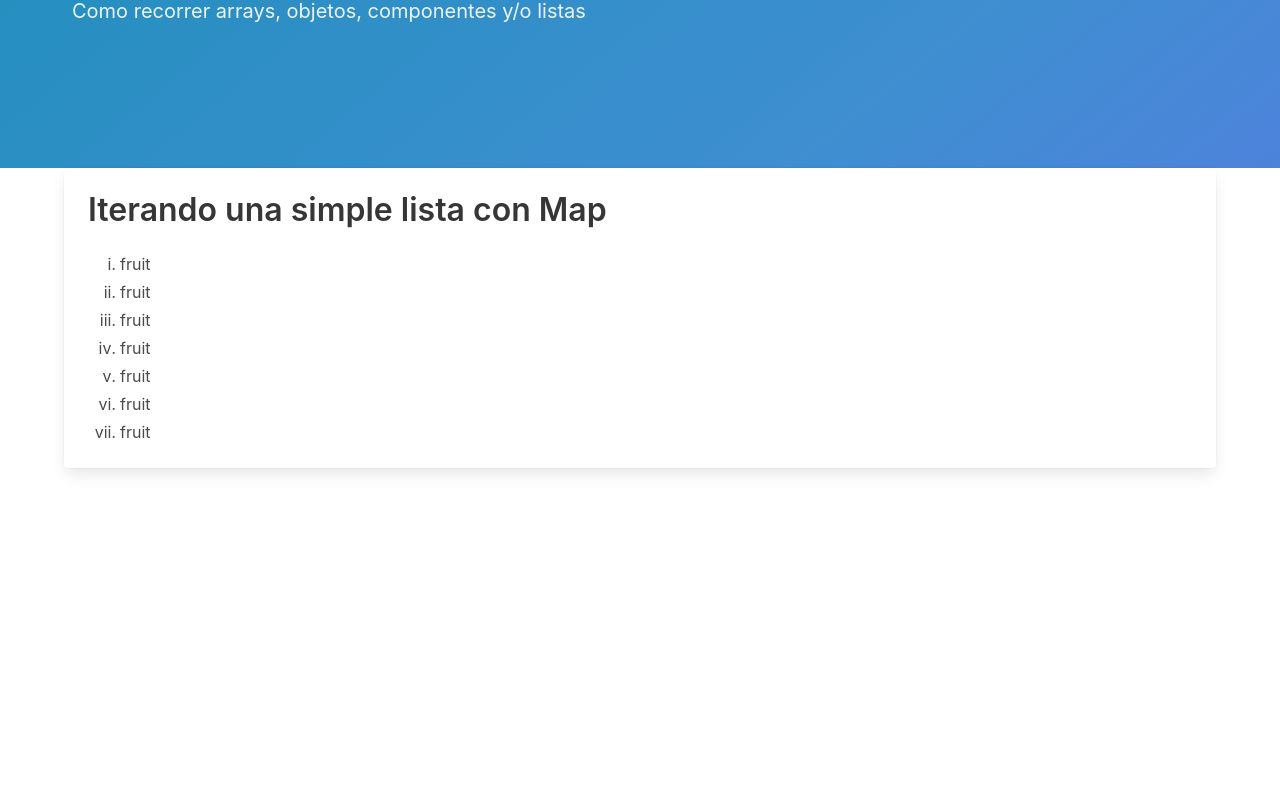
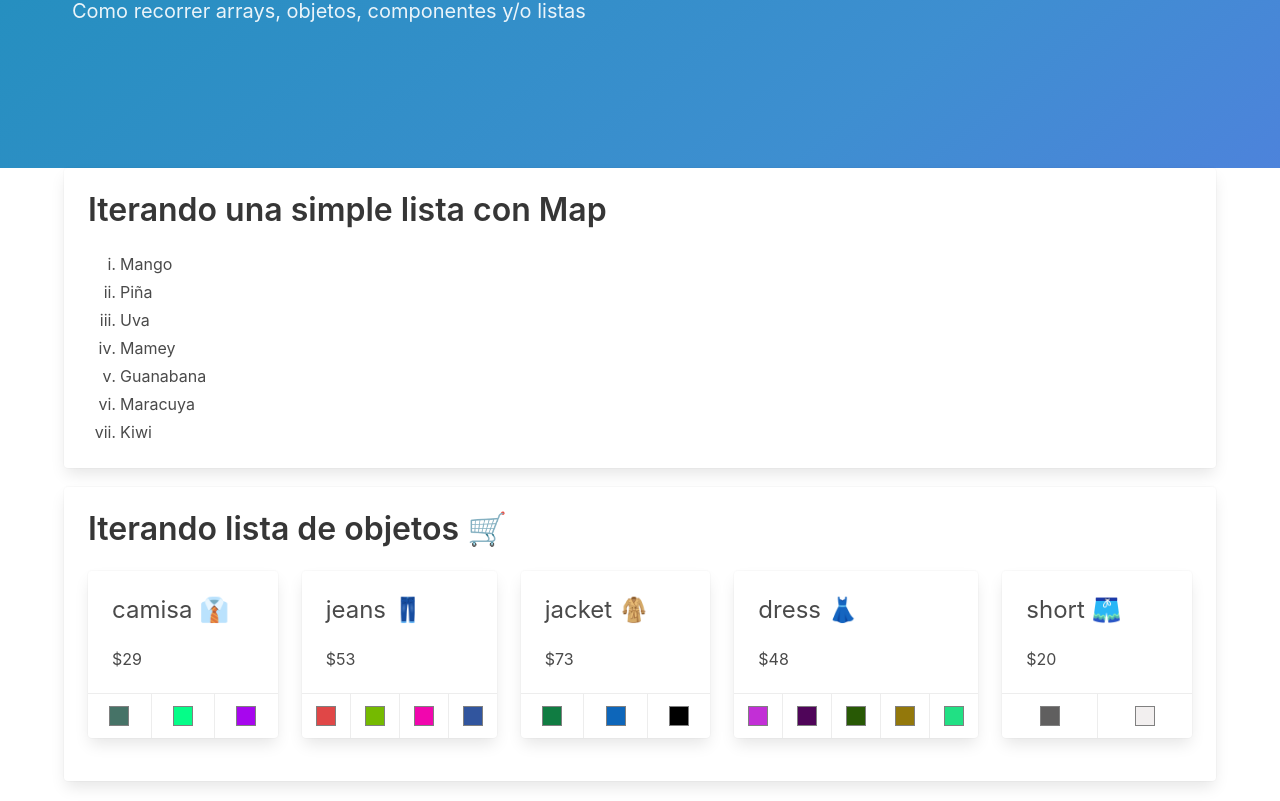
Before and after one commit to bider88/basic-react, a React (Create React App) app: page / in a window 1280 px wide. Shown: the part 3463-4264 px from the top of the page. Before the commit the page ends 3950 px from the top, so only its background shows below. Built offline with nearby package versions, Linux system fonts and the light colour scheme.

Commit message:
iterate objects

```diff
--- a/src/components/IterateLists/IterateLists.js
+++ b/src/components/IterateLists/IterateLists.js
@@ -1,5 +1,6 @@
 import React from 'react'
 import SimpleIterate from './SimpleIterate'
+import ObjectIterate from './ObjectIterate'
 
 export default class IterateLists extends React.Component {
   render() {
@@ -7,6 +8,8 @@ export default class IterateLists extends React.Component {
       <div>
         { /* Iterando una simple lista con Map */ }
         <SimpleIterate/>
+        { /* Iterando lista de objetos */ }
+        <ObjectIterate/>
       </div>
     )
   }
--- /dev/null
+++ b/src/components/IterateLists/ObjectIterate/ObjectIterate.js
@@ -0,0 +1,83 @@
+import React from 'react'
+
+export default class ObjectIterate extends React.Component {
+
+  state = {
+    products: [
+      {
+        id: 1,
+        name: 'camisa 👔',
+        colors: [ '#467367', '#05fd88', '#a706ee' ],
+        price: 29
+      },
+      {
+        id: 2,
+        name: 'jeans 👖',
+        colors: [ '#e04747', '#75ba00', '#f106ae', '#31559e' ],
+        price: 53
+      },
+      {
+        id: 3,
+        name: 'jacket 🧥',
+        colors: [ '#107c42', '#0d66ba', '#000000' ],
+        price: 73
+      },
+      {
+        id: 4,
+        name: 'dress 👗',
+        colors: [ '#c22fd6', '#4f0559', '#285905', '#93780b', '#21e084' ],
+        price: 48
+      },
+      {
+        id: 5,
+        name: 'short 🩳',
+        colors: [ '#605f5f', '#f2efef' ],
+        price: 20
+      }
+    ]
+  }
+
+  boxColor = (color) => (
+    {
+      border: '1px solid grey',
+      width: '20px',
+      height: '20px',
+      margin: '0 2px',
+      backgroundColor: color
+    }
+  )
+
+  render() {
+
+    return (
+      <div className='card'>
+        <div className='card-content'>
+          <p className='title'>Iterando lista de objetos <span role="img" aria-label='cart'>🛒</span></p>
+          <div className='columns is-desktop'>
+            {
+              this.state.products.map( product =>
+                <div key={ product.id } className="column">
+                  <div className='card'>
+                    <div className='card-content'>
+                      <p className='subtitle is-4'>{ product.name }</p>
+                      <p className="subtitle is-6">${ product.price }</p>
+                    </div>
+                    <footer className="card-footer">
+                      {
+                        product.colors.map( (color, index) =>
+                          <p className="card-footer-item" key={ index }>
+                            <span style={ this.boxColor(color) }></span>
+                          </p>
+                        )
+                      }
+                    </footer>
+                  </div>
+                </div>
+              )
+            }
+          </div>
+        </div>
+      </div>
+    )
+  }
+}
--- /dev/null
+++ b/src/components/IterateLists/ObjectIterate/index.js
@@ -0,0 +1 @@
+export { default } from './ObjectIterate'
--- a/src/components/IterateLists/SimpleIterate/SimpleIterate.js
+++ b/src/components/IterateLists/SimpleIterate/SimpleIterate.js
@@ -20,7 +20,7 @@ export default class SimpleIterate extends React.Component {
           <div className="content">
             <ol type="i">
               {
-                fruits.map( fruit => <li>fruit</li> )
+                fruits.map( (fruit, index) => <li key={ index }>{ fruit }</li> )
               }
             </ol>
           </div>
```
